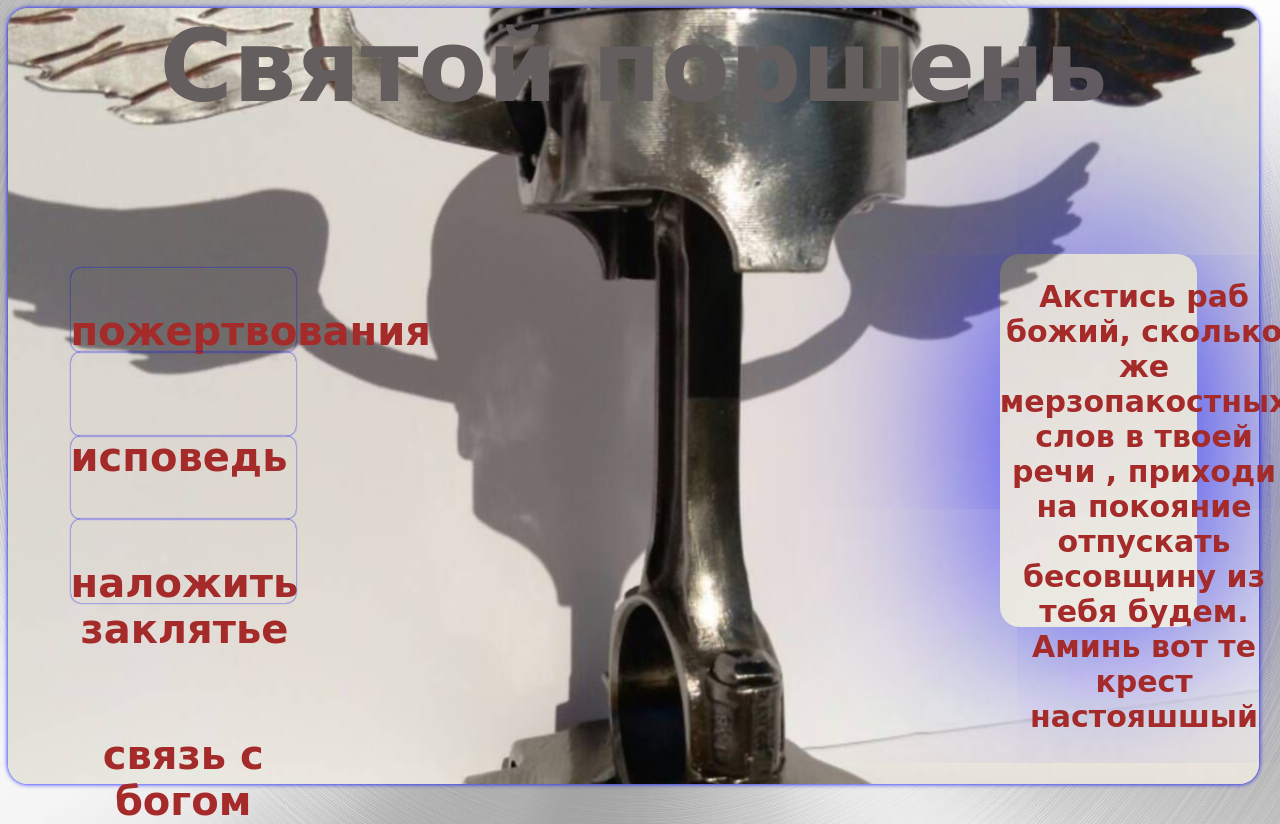
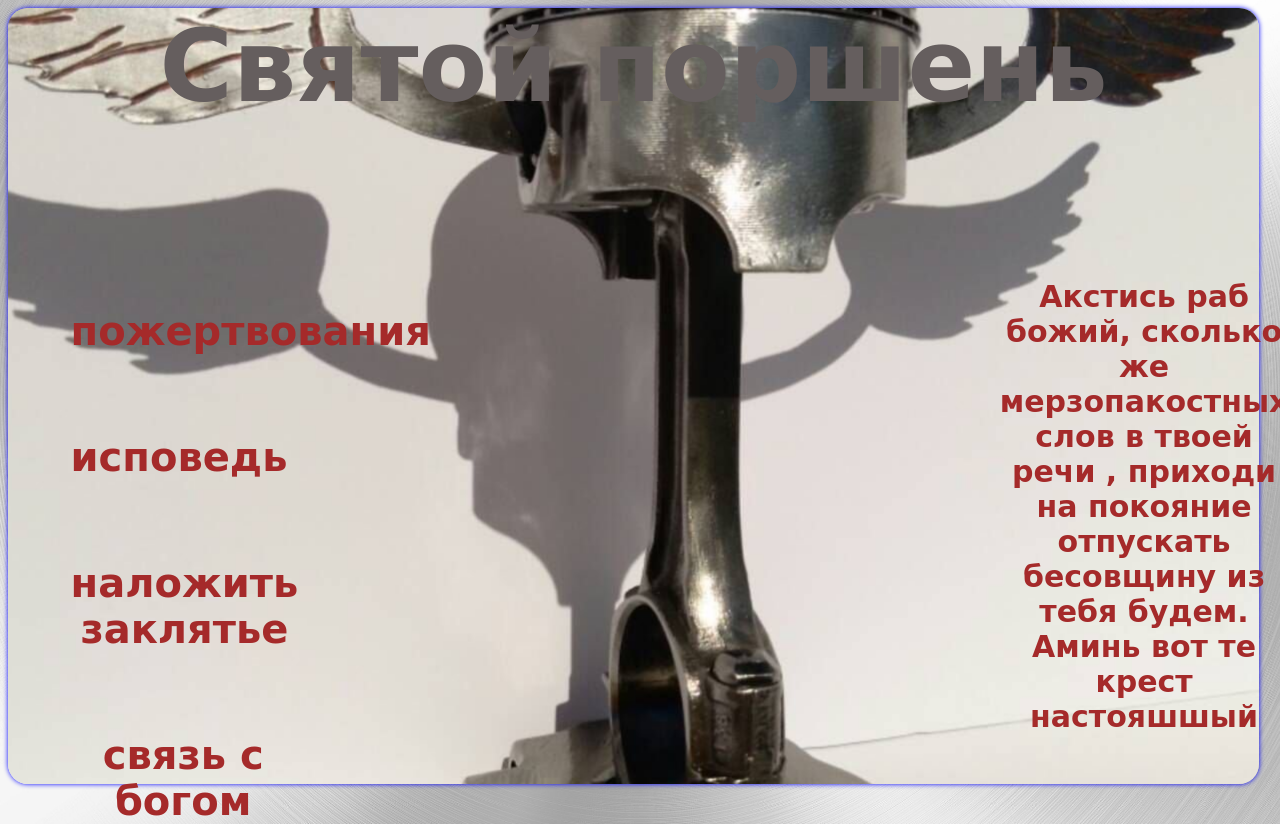
Before and after one commit to pro-stoi/p-jelaika.ru, a plain HTML site: page index.html in a window 1280 px wide. Drawn offline with Linux system fonts and the light colour scheme.

Commit message:
Update style.css

```diff
--- a/style.css
+++ b/style.css
@@ -46,10 +46,10 @@ h3{text-align: center;float: left;position: relative;
     font-size: 40px;
     font-family: Brush Script MT, Brush Script Std, cursive;
 }
-#blok1{border-radius: 20px;
+#blok1{
     height:80%;
     width:35%;
-    box-shadow: 0 0 200px blue;
+
    position: relative;
      top:5%;
      float: right;
@@ -60,8 +60,7 @@ h3{text-align: center;float: left;position: relative;
    float: top;
     position: relative;
     top:8%;
-    border-radius: 10px;
-    box-shadow: 0 0 2px blue;
+
 
 }
 .v_blok{
```
